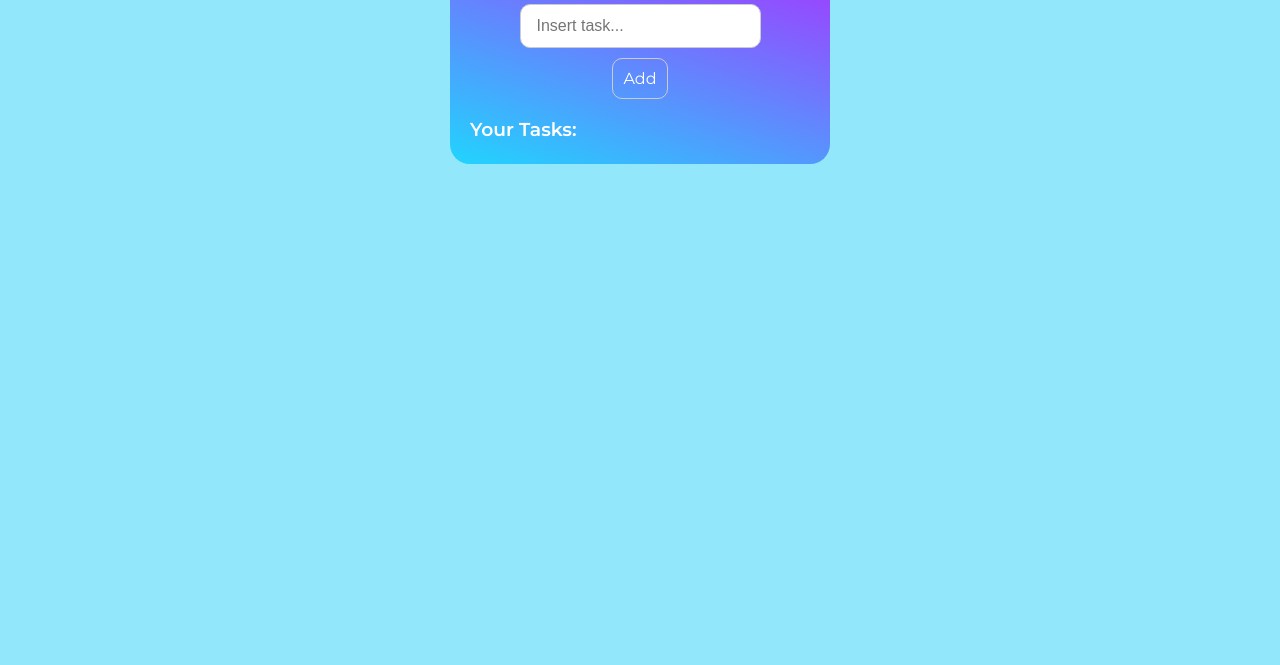
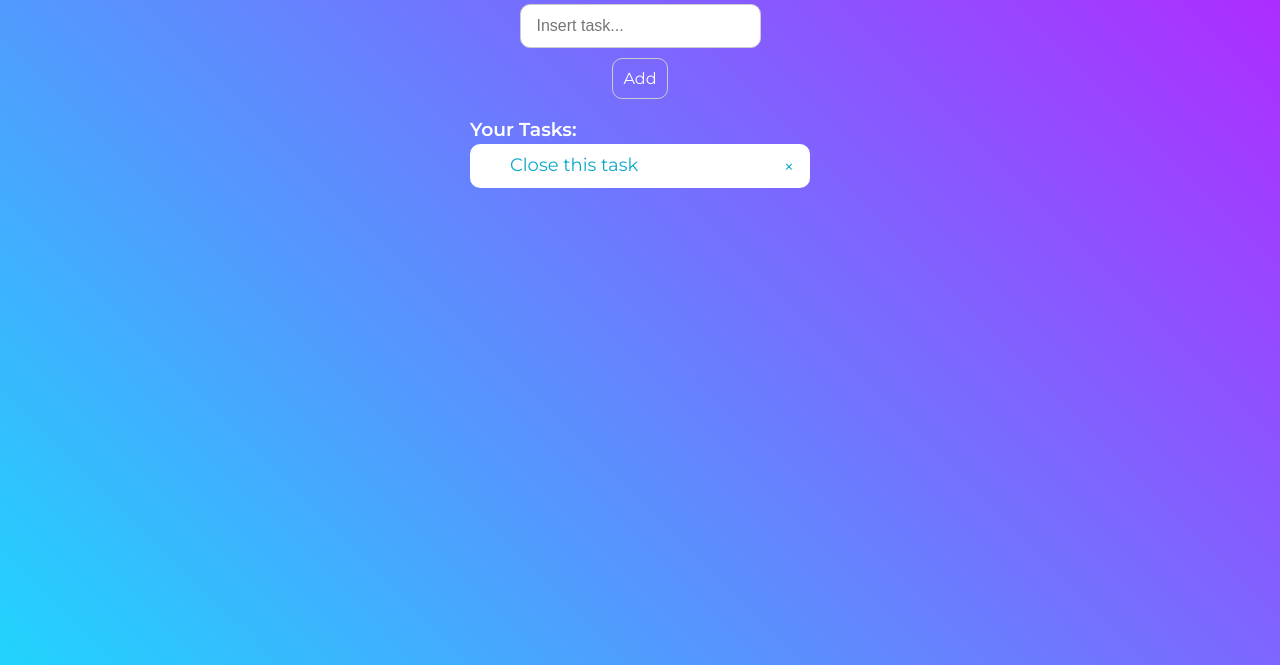
Before and after one commit to diasujamuru/to-do-list, a plain HTML site: page index.html in a window 1280 px wide. Shown: the part 135-800 px from the top of the page. Drawn offline with Linux system fonts and the light colour scheme.

Commit message:
merubah tampilan website

```diff
--- a/index.html
+++ b/index.html
@@ -19,6 +19,7 @@
 
         <h3>Your Tasks:</h3>
         <ul id="myUL">
+          <li>Close this task</li>
         </ul>
       </div>
       </div>
--- a/style.css
+++ b/style.css
@@ -10,13 +10,13 @@
 }
 
 body {
-	background-color: #92e7fa;
+	background: linear-gradient(45deg, #21D4FD, #B721FF);
 	font-family: 'Montserrat', sans-serif;
+	background-repeat: no-repeat;
+	background-attachment: fixed;
 }
 
 .todo-form {
-	background-color: #21D4FD;
-	background-image: linear-gradient(19deg, #21D4FD 0%, #B721FF 100%);
 	margin-top: 50px;
 	padding: 20px;
 	border-radius: 20px;
```
